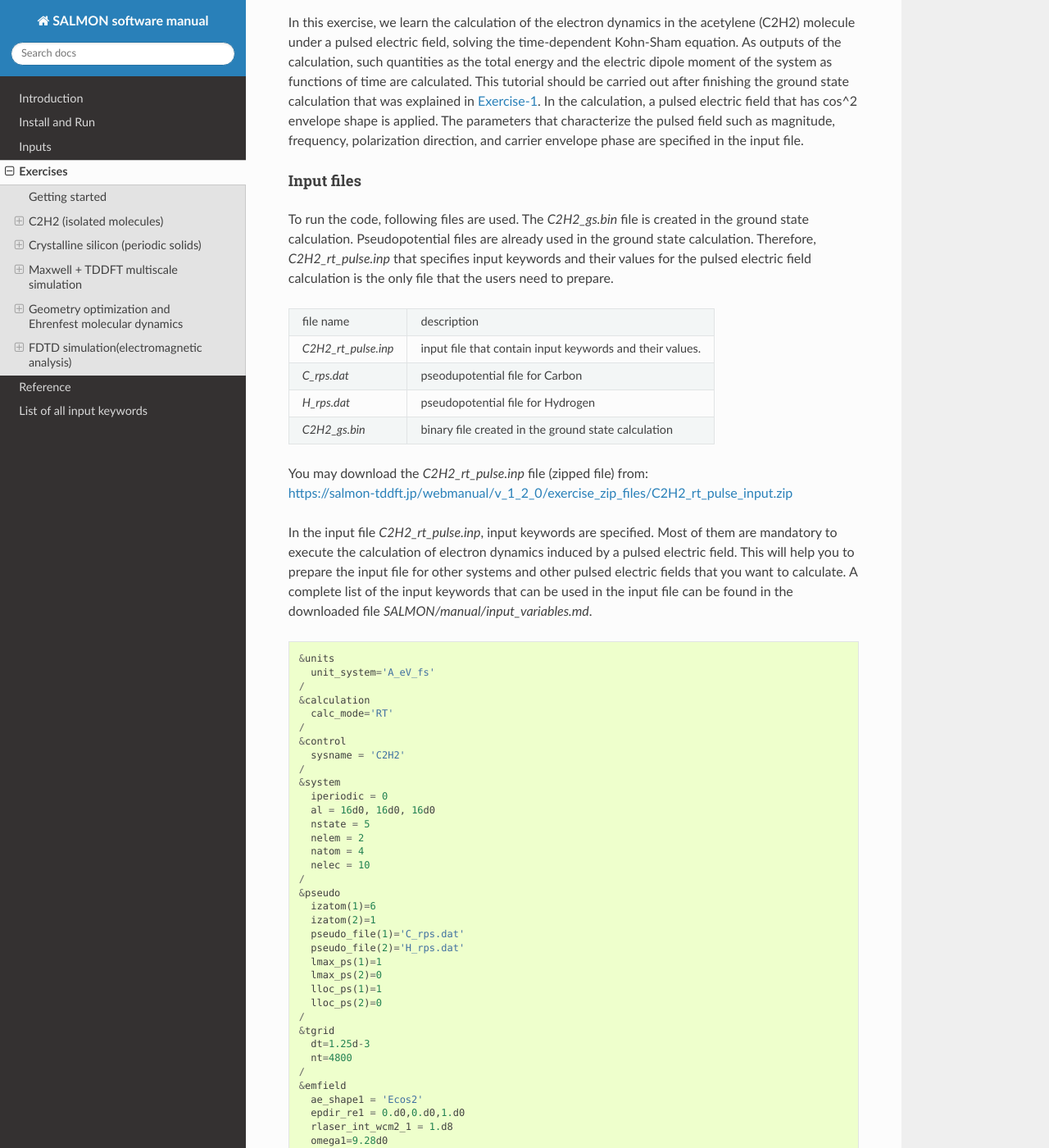
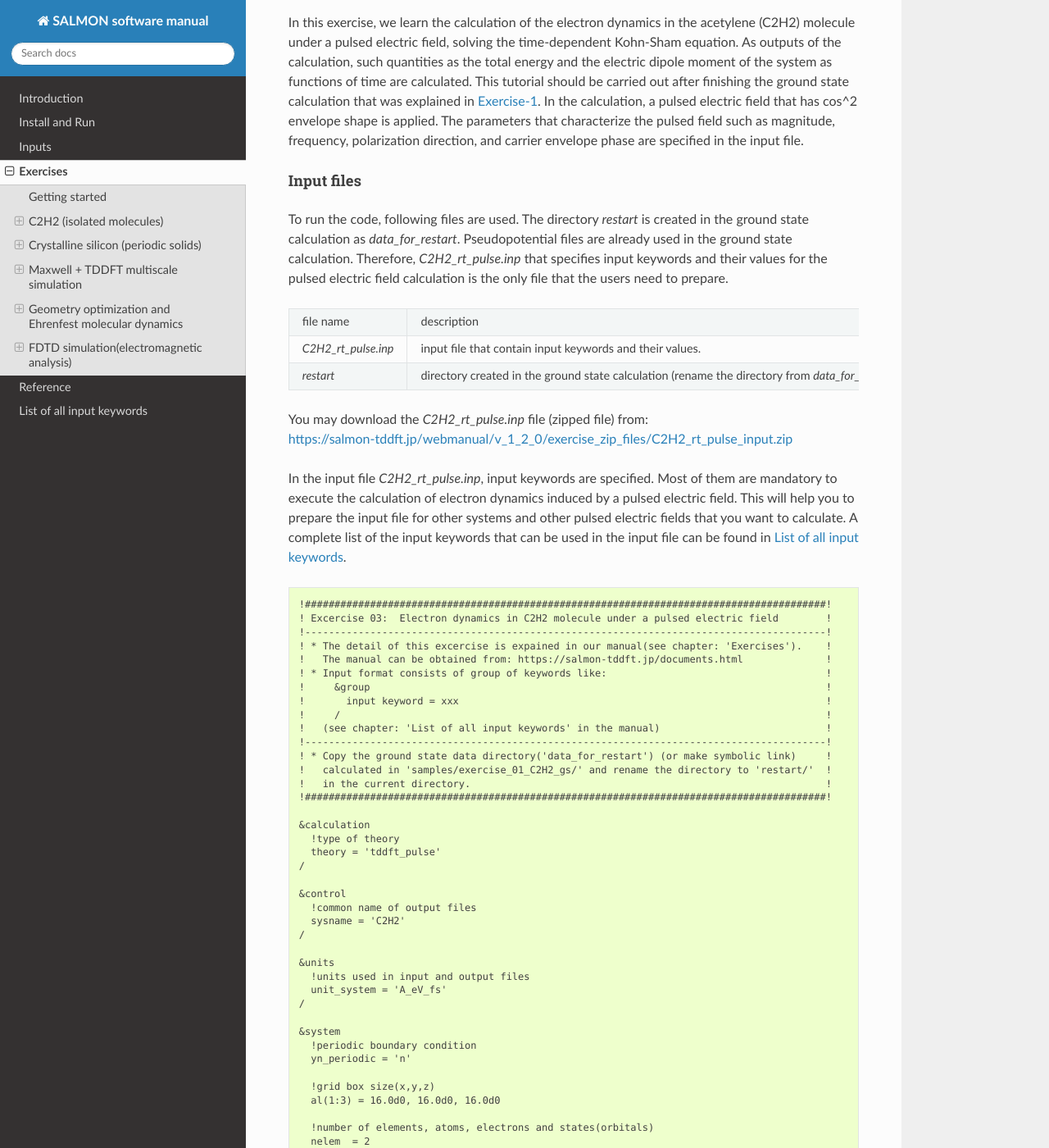
Before and after one commit to SALMON-TDDFT/SALMON-DOCS, a Sphinx documentation site: the page built from source/exercises.rst, in a window 1280 px wide and 1400 px high, scrolled down 16861 px. Shown: the whole window at 82% size. Built offline with Sphinx 7.4.7 and the Read the Docs theme 2.0.0, drawn with Linux system fonts in a browser that asks for light colours; formulas are drawn with MathJax 3; some of the changed text lies outside the part shown.

Commit message:
Update exercises.rst

```diff
--- a/source/exercises.rst
+++ b/source/exercises.rst
@@ -948,10 +948,10 @@ are specified in the input file.
 Input files
 ^^^^^^^^^^^
 
-To run the code, following files are used. The *C2H2_gs.bin* file is
-created in the ground state calculation. Pseudopotential files are
-already used in the ground state calculation. Therefore,
-*C2H2_rt_pulse.inp* that specifies input keywords and their values
+To run the code, following files are used. The directory *restart* is
+created in the ground state calculation as *data_for_restart*.
+Pseudopotential files are already used in the ground state calculation.
+Therefore, *C2H2_rt_pulse.inp* that specifies input keywords and their values
 for the pulsed electric field calculation is the only file that the
 users need to prepare.
 
@@ -961,12 +961,10 @@ users need to prepare.
 | *C2H2_rt_pulse.inp*               | input file that contain input     |
 |                                   | keywords and their values.        |
 +-----------------------------------+-----------------------------------+
-| *C_rps.dat*                       | pseodupotential file for Carbon   |
-+-----------------------------------+-----------------------------------+
-| *H_rps.dat*                       | pseudopotential file for Hydrogen |
-+-----------------------------------+-----------------------------------+
-| *C2H2_gs.bin*                     | binary file created in the ground |
-|                                   | state calculation                 |
+| *restart*                         | directory created in the ground   |
+|                                   | state calculation (rename the     |
+|                                   | directory from                    |
+|                                   | *data_for_restart* to *restart*)  |
 +-----------------------------------+-----------------------------------+
 
 | You may download the *C2H2_rt_pulse.inp* file (zipped file) from:
@@ -977,62 +975,126 @@ Most of them are mandatory to execute the calculation of
 electron dynamics induced by a pulsed electric field.
 This will help you to prepare the input file for other systems and other
 pulsed electric fields that you want to calculate. A complete list of
-the input keywords that can be used in the input file can be found
-in the downloaded file *SALMON/manual/input_variables.md*.
-
-
-::
+the input keywords that can be used in the input file can be found in
+:any:`List of all input keywords <List of all input keywords>`.
+
+::
+
+   !########################################################################################!
+   ! Excercise 03:  Electron dynamics in C2H2 molecule under a pulsed electric field        !
+   !----------------------------------------------------------------------------------------!
+   ! * The detail of this excercise is expained in our manual(see chapter: 'Exercises').    !
+   !   The manual can be obtained from: https://salmon-tddft.jp/documents.html              !
+   ! * Input format consists of group of keywords like:                                     !
+   !     &group                                                                             !
+   !       input keyword = xxx                                                              !
+   !     /                                                                                  !
+   !   (see chapter: 'List of all input keywords' in the manual)                            !
+   !----------------------------------------------------------------------------------------!
+   ! * Copy the ground state data directory('data_for_restart') (or make symbolic link)     !
+   !   calculated in 'samples/exercise_01_C2H2_gs/' and rename the directory to 'restart/'  !
+   !   in the current directory.                                                            !
+   !########################################################################################!
+
+   &calculation
+     !type of theory
+     theory = 'tddft_pulse'
+   /
+
+   &control
+     !common name of output files
+     sysname = 'C2H2'
+   /
 
    &units
-     unit_system='A_eV_fs'
-   /
-   &calculation
-     calc_mode='RT'
-   /
-   &control
-     sysname = 'C2H2'
-   /
+     !units used in input and output files
+     unit_system = 'A_eV_fs'
+   /
+
    &system
-     iperiodic = 0
-     al = 16d0, 16d0, 16d0
+     !periodic boundary condition
+     yn_periodic = 'n'
+
+     !grid box size(x,y,z)
+     al(1:3) = 16.0d0, 16.0d0, 16.0d0
+
+     !number of elements, atoms, electrons and states(orbitals)
+     nelem  = 2
+     natom  = 4
+     nelec  = 10
      nstate = 5
-     nelem = 2
-     natom = 4
-     nelec = 10
-   /
+   /
+
    &pseudo
-     izatom(1)=6
-     izatom(2)=1
-     pseudo_file(1)='C_rps.dat'
-     pseudo_file(2)='H_rps.dat'
-     lmax_ps(1)=1
-     lmax_ps(2)=0
-     lloc_ps(1)=1
-     lloc_ps(2)=0
-   /
+     !name of input pseudo potential file
+     file_pseudo(1) = './C_rps.dat'
+     file_pseudo(2) = './H_rps.dat'
+
+     !atomic number of element
+     izatom(1) = 6
+     izatom(2) = 1
+
+     !angular momentum of pseudopotential that will be treated as local
+     lloc_ps(1) = 1
+     lloc_ps(2) = 0
+     !--- Caution ---------------------------------------!
+     ! Indices must correspond to those in &atomic_coor. !
+     !---------------------------------------------------!
+   /
+
+   &functional
+     !functional('PZ' is Perdew-Zunger LDA: Phys. Rev. B 23, 5048 (1981).)
+     xc = 'PZ'
+   /
+
+   &rgrid
+     !spatial grid spacing(x,y,z)
+     dl(1:3) = 0.25d0, 0.25d0, 0.25d0
+   /
+
    &tgrid
-     dt=1.25d-3
-     nt=4800
-   /
+     !time step size and number of time grids(steps)
+     dt = 1.25d-3
+     nt = 5000
+   /
+
    &emfield
+     !envelope shape of the incident pulse('Ecos2': cos^2 type envelope for scalar potential)
      ae_shape1 = 'Ecos2'
-     epdir_re1 = 0.d0,0.d0,1.d0
-     rlaser_int_wcm2_1 = 1.d8
-     omega1=9.28d0
-     pulse_tw1=6.d0
-     phi_cep1=0.75d0
-   /
+
+     !peak intensity(W/cm^2) of the incident pulse
+     I_wcm2_1 = 1.00d8
+
+     !duration of the incident pulse
+     tw1 = 6.00d0
+
+     !mean photon energy(average frequency multiplied by the Planck constant) of the incident pulse
+     omega1 = 9.28d0
+
+     !polarization unit vector(real part) for the incident pulse(x,y,z)
+     epdir_re1(1:3) = 0.00d0, 0.00d0, 1.00d0
+
+     !carrier emvelope phase of the incident pulse
+     !(phi_cep1 must be 0.25 + 0.5 * n(integer) when ae_shape1 = 'Ecos2')
+     phi_cep1 = 0.75d0
+     !--- Caution ---------------------------------------------------------!
+     ! Defenition of the incident pulse is wrriten in:                     !
+     ! https://www.sciencedirect.com/science/article/pii/S0010465518303412 !
+     !---------------------------------------------------------------------!
+   /
+
    &atomic_coor
-   'C'    0.000000    0.000000    0.599672  1
-   'H'    0.000000    0.000000    1.662257  2
-   'C'    0.000000    0.000000   -0.599672  1
-   'H'    0.000000    0.000000   -1.662257  2
-   /
-
-
+     !cartesian atomic coodinates
+     'C'    0.000000    0.000000    0.599672  1
+     'H'    0.000000    0.000000    1.662257  2
+     'C'    0.000000    0.000000   -0.599672  1
+     'H'    0.000000    0.000000   -1.662257  2
+     !--- Format ---------------------------------------------------!
+     ! 'symbol' x y z index(correspond to that of pseudo potential) !
+     !--------------------------------------------------------------!
+   /
 
 We present explanations of the input keywords that appear in the input file below:
-
 
 **required and recommended variables**
 
```
